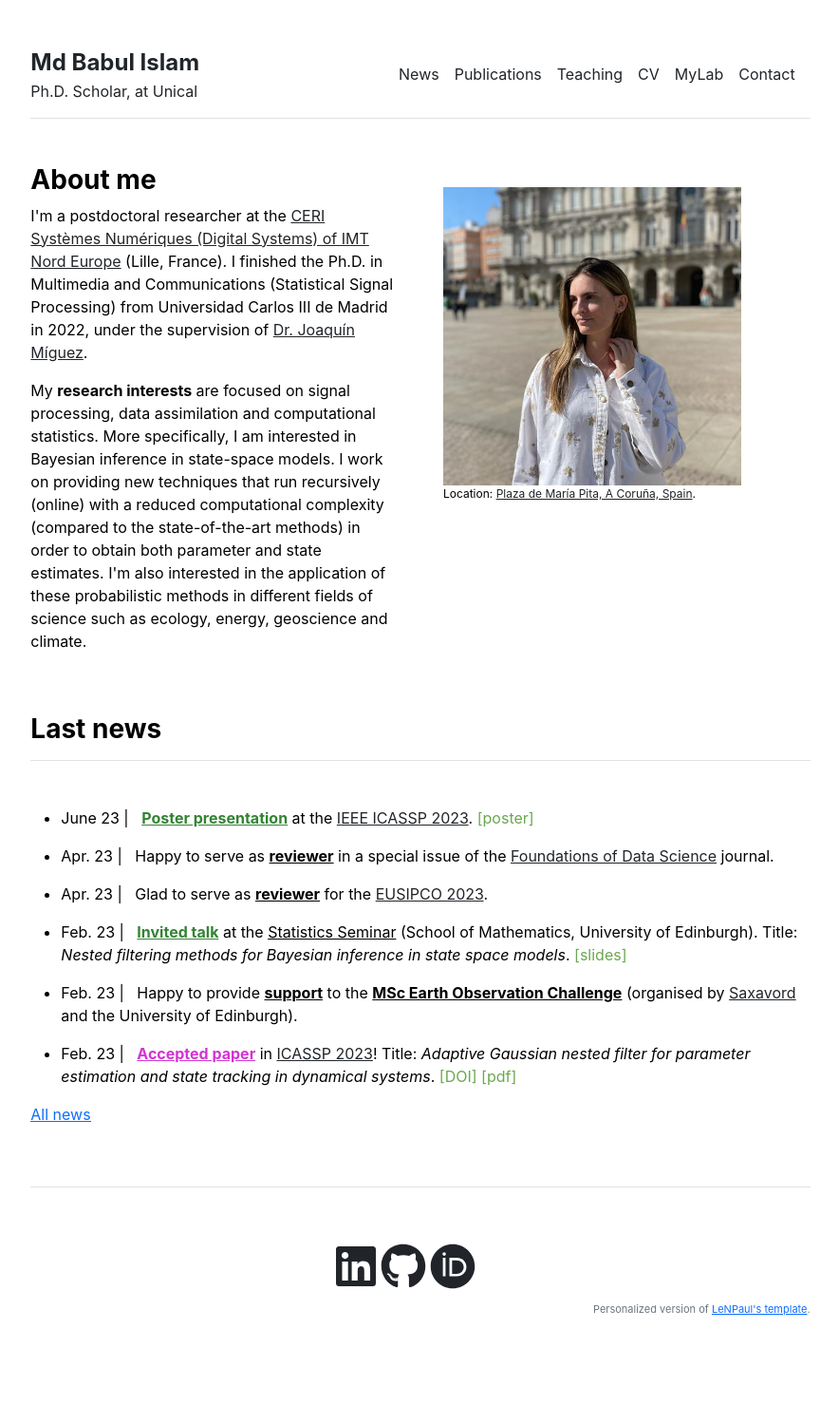
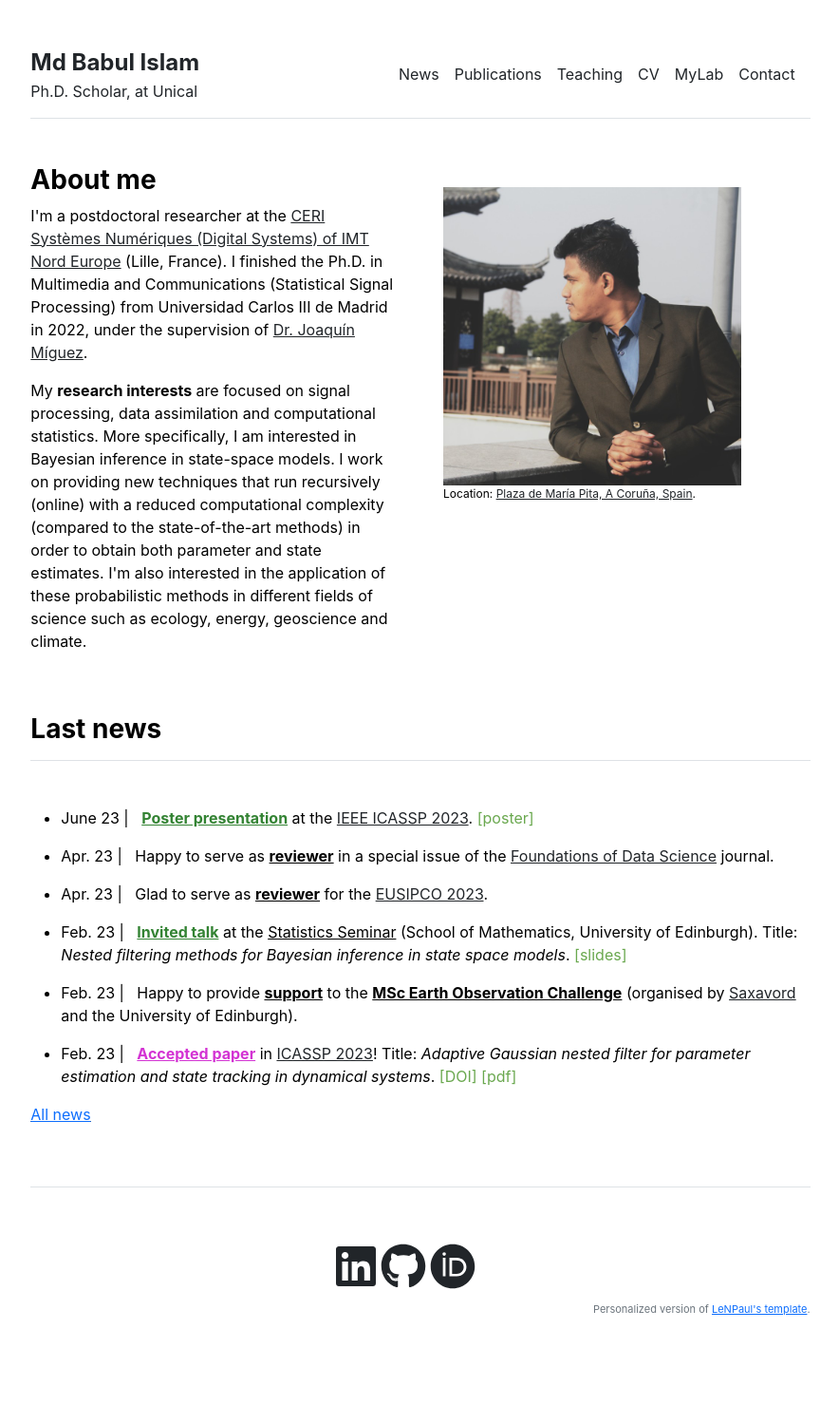
Before and after one commit to babulcseian/babulcseian.github.io, a Jekyll site: the page built from index.md, in a window 1280 px wide. Shown: the whole page at 95% size, without its empty margins (197-1081 px from the left). Built offline with Jekyll 4.4.1, drawn with Linux system fonts in a browser that asks for light colours; a style sheet for code colours, icons or effects is not loaded.

Commit message:
Update home.html

```diff
--- a/_layouts/home.html
+++ b/_layouts/home.html
@@ -12,7 +12,7 @@
   </div>
   <div class="col-md-5">
     <br>
-    <img src="{{ site.github.url }}/assets/img/fotoSara.jpeg" alt="Home" width="100%">
+    <img src="{{ site.github.url }}/assets/img/Babul Mosabber.jpg" alt="Home" width="100%">
     <p style="font-size:12px">
       Location: <a class="other" href='https://goo.gl/maps/hsu2JB4HwjQN7TqC7'>Plaza de María Pita, A Coruña, Spain</a>.
     </p>
```
